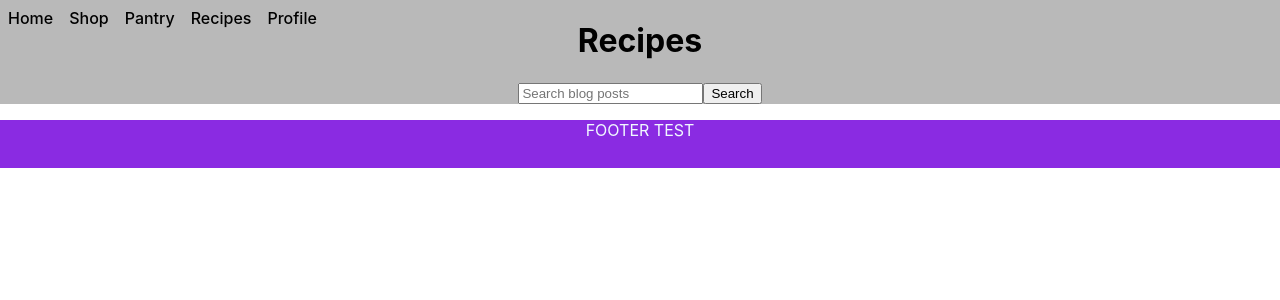
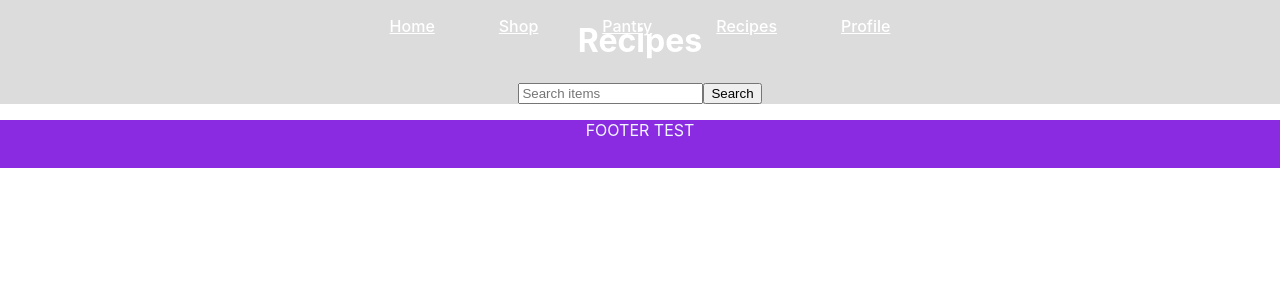
Before and after one commit to tuckerhumiston/pantry.com, a React (Create React App) app: page /recipes in a window 1280 px wide. Shown: the top 300 px of the page. Built offline with nearby package versions, Linux system fonts and the light colour scheme.

Commit message:
Updated look for shopping and start for pantry

```diff
--- a/src/app/App.js
+++ b/src/app/App.js
@@ -8,8 +8,8 @@ import Shopping from '../features/Shopping/Shopping';
 import Login from '../components/Login';
 import Profile from '../components/Profile';
 import Home from '../components/Home';
-import Pantry from '../components/Pantry';
-import Recipes from '../components/Recipes';
+import Pantry from '../features/Pantry/Pantry';
+import Recipes from '../features/Recipes/Recipes';
 
 const router = createBrowserRouter( createRoutesFromElements(
   <>
--- a/src/components/Pantry.js
+++ /dev/null
@@ -1,15 +0,0 @@
-import React from "react";
-import "../styles/components.css"
-import SearchBar from "./Search";
-
-
-export default function Pantry() {
-
-    return (
-        <div className="main">
-            <h1>Pantry</h1>
-            <SearchBar id="recipe-search" />
-        </div>
-    )
-
-}
--- a/src/components/Recipes.js
+++ /dev/null
@@ -1,14 +0,0 @@
-import React from "react";
-import "../styles/components.css"
-import SearchBar from "./Search";
-
-export default function Recipes() {
-
-    return (
-        <div className="main">
-            <h1>Recipes</h1>
-            <SearchBar id="recipe-search" />
-        </div>
-    )
-
-}
--- a/src/components/Search.js
+++ b/src/components/Search.js
@@ -6,12 +6,12 @@ export default function Search() {
     return (
         <form action="/" method="get">
             <label htmlFor="header-search">
-                <span className="visually-hidden">Search blog posts</span>
+                <span className="visually-hidden">Search Items</span>
             </label>
             <input
                 type="text"
                 id="header-search"
-                placeholder="Search blog posts"
+                placeholder="Search items"
                 name="s"
             />
             <button type="submit">Search</button>
--- /dev/null
+++ b/src/features/Pantry/Pantry.css
@@ -0,0 +1,26 @@
+.pantry {
+    background-color: black;
+
+    min-height: 800px;
+
+    display: flex;
+    flex-direction: row;
+    position: relative;
+
+}
+
+.right {
+    width: 65%;
+    position: relative;
+    justify-content: flex-start;
+
+    background-color: rgb(255, 166, 0);
+}
+
+.left {
+    width: 35%;
+    position: relative;
+    justify-content: flex-start;
+
+    background-color: rgb(148, 0, 0);
+}
--- /dev/null
+++ b/src/features/Pantry/Pantry.js
@@ -0,0 +1,25 @@
+import React from "react";
+import SearchBar from "../../components/Search";
+import "./Pantry.css";
+
+
+export default function Pantry() {
+
+    return (
+        <div className="main">
+            <h1>Pantry</h1>
+
+            <div class="pantry">
+                <div className="left">
+                    <h2>Add Items</h2>
+                    <SearchBar id="item-search" />
+                </div>
+                <div className="right">
+                    <h2>Your Pantry</h2>
+                    <SearchBar id="pantry-search" />
+                </div>
+            </div>
+        </div>
+    )
+
+}
--- /dev/null
+++ b/src/features/Recipes/Recipes.js
@@ -0,0 +1,14 @@
+import React from "react";
+import "../../styles/components.css"
+import SearchBar from "../../components/Search";
+
+export default function Recipes() {
+
+    return (
+        <div className="main">
+            <h1>Recipes</h1>
+            <SearchBar id="recipe-search" />
+        </div>
+    )
+
+}
--- a/src/features/Shopping/Shopping.css
+++ b/src/features/Shopping/Shopping.css
@@ -1,14 +1,19 @@
 .head-box {
     position: relative;
+    display: flex;
+    flex-direction: column;
+    justify-content: center;
+    align-items: center;
+
+    background-image: url("../../styles/images/produce-background.jpg");
+    height: 20em;
+    width: 100%;
+    background-size: cover;
+    background-repeat: no-repeat;
+    box-shadow: 0 0 10px 0 gray;
+}
+
+h1 {
+    color: white;
 
 }
-
-.background-img {
-    width: 100%;
-    max-height: 20em;
-    margin: 0;
-
-
-
-    /* position: absolute; */
-}
--- a/src/features/Shopping/Shopping.js
+++ b/src/features/Shopping/Shopping.js
@@ -26,7 +26,6 @@ export default function Shopping() {
         <div className='main'>
 
             <div className="head-box">
-                <img src={require("../../styles/images/shopping-background.jpg")} alt="Grochery food" className='background-img'/>
                 <h1>Shopping</h1>
                 <Search id="shopping-search" />
             </div>
--- a/src/features/Shopping/shopping.module.css
+++ b/src/features/Shopping/shopping.module.css
@@ -6,21 +6,24 @@
     flex-direction: column;
     align-items: center;
 
-    background-color: bisque;
-    margin: 0.5em;
-    width: 18rem;
+    margin: 0.6em;
+    width: 14rem;
     height: 18rem;
     border-radius: 10px;
+    border: 1.2px solid rgb(160, 160, 160);
 }
 
 .item img {
     max-width: 60%;
     min-height: 60%;
-    margin-top: 0.5rem;
+    margin: 0.5rem 0;
+
+
 }
 
 .item p {
     margin: 0 0 0.5rem 0;
+
 }
 
 .item h3 {
--- a/src/styles/Header.css
+++ b/src/styles/Header.css
@@ -2,21 +2,29 @@
     position: absolute;
     z-index: 3;
     display: flex;
-
+    justify-content: center;
+    width: 100%;
 }
 
-.header-links {
+.header * {
+    display: flex;
+    justify-content: center;
+}
+
+.header-links  {
     display: flex;
     height: 4rem;
+
+
 }
 
 .link {
     font-size: 1rem;
     font-weight:500;
     text-decoration: none;
-    color: rgb(0, 0, 0);
+    color: rgb(255, 255, 255);
 
-    padding: 0.5rem;
     border-radius: 0.5rem;
-
+    padding: 1em 2em;
+    text-decoration: underline;
 }
--- a/src/styles/components.css
+++ b/src/styles/components.css
@@ -1,8 +1,7 @@
 .main {
     margin: 0;
-    background-color: rgb(185, 185, 185);
+    background-color: rgb(220, 220, 220);
     text-align: center;
-    /* width: 100%; */
     padding: 0;
 
     position:  relative;
```
Also changed, not shown: 1 other file (tests, documents, lock files or other folders).
